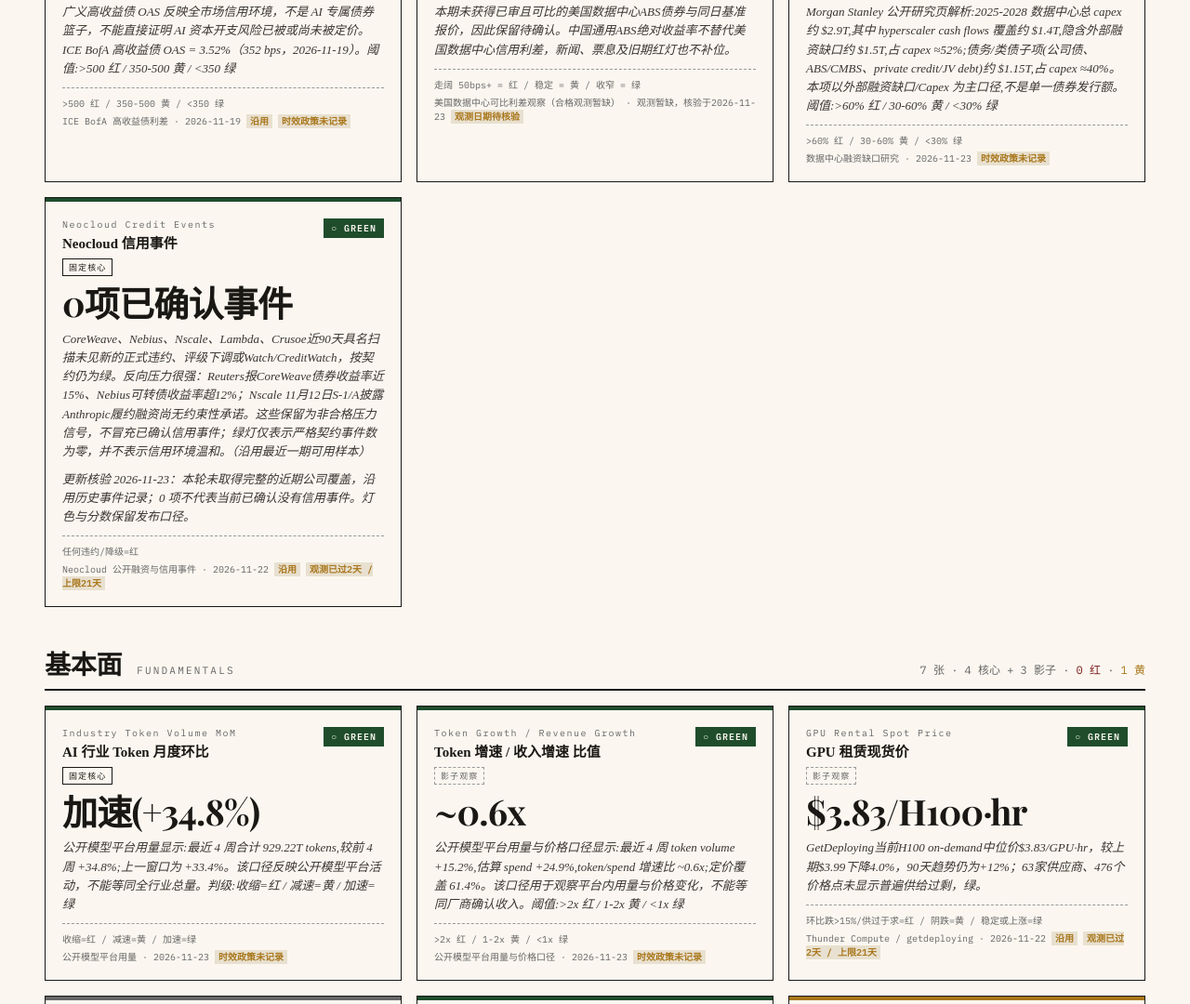
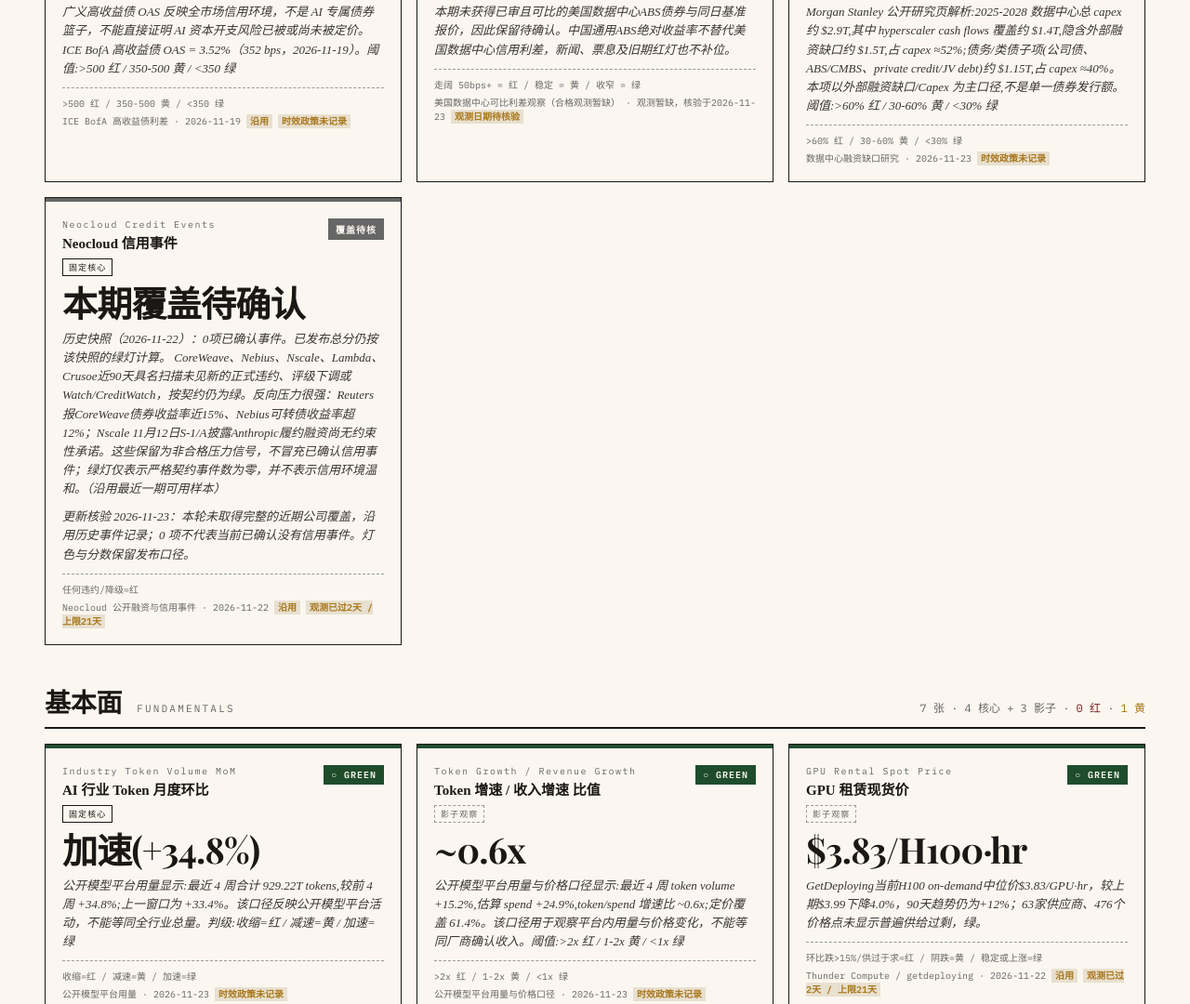
Before and after one commit to ctmaomao/gfrr-edgeone-release, a plain HTML site: page bubble-watch.html in a window 1280 px wide. Shown: the part 5575-6655 px from the top of the page at 93% size. Drawn offline with nearby package versions, Linux system fonts and the light colour scheme; a web font is replaced by a local one.

Commit message:
chore: publish source 4adfb1f7a4d3

```diff
--- a/bubble-watch.html
+++ b/bubble-watch.html
@@ -58,7 +58,7 @@
   }
   .big-number .value.range .bound { display:block; font-size:0.75em; }
   .big-number .range-connector { display:block; font:12px "IBM Plex Mono", monospace; letter-spacing:0; margin:6px 0; }
-  .status-bar.unknown, .badge.unknown { background:var(--muted); }
+  .status-bar.unknown, .badge.unknown, .status-bar.retained-coverage, .badge.retained-coverage { background:var(--muted); }
   .axis-uncertainty { position:absolute; top:0; bottom:0; border:2px solid var(--ink); background:transparent; }
   .big-number .value sup { font-size: 0.4em; vertical-align: super; }
   .big-number .breakdown { font-family: "IBM Plex Mono", monospace; font-size: 12px; margin-top: 12px; opacity: 0.7; line-height: 1.6; }
@@ -442,6 +442,17 @@ function escapeHtml(s) {
   return (s == null ? '' : String(s)).replace(/[&<>"']/g, c => ({'&':'&amp;','<':'&lt;','>':'&gt;','"':'&quot;',"'":'&#39;'}[c]));
 }
 
+function isArrEvidenceGap(item) {
+  return item.id === 'arr_2nd_deriv' && item.status === 'unknown'
+    && item.evidence_gap?.policy === 'arr-observation-eligibility-v1';
+}
+
+function arrIssuerContext(item, issueDate) {
+  // Context only: the SEC filing is not an input to the published ARR series or its freshness.
+  if (!isArrEvidenceGap(item) || !strictEvidenceDate(issueDate) || issueDate < '2026-11-19') return '';
+  return `<div class="note arr-issuer-context"><a href="https://www.sec.gov/Archives/edgar/data/2130357/000162828026074944/anthropicpbc-424b4.htm" target="_blank" rel="noopener noreferrer" style="color:inherit;text-decoration:underline;">Anthropic 招股书</a>：截至 2026-10-31，公司年化收入运行率约 810 亿美元，较 9 月末增加 100 亿美元。该口径含用量费用，不是订阅 ARR 或已确认收入；缺少可比序列，仅供背景参考，不更新本卡评分。</div>`;
+}
+
 function safeHttpsUrl(value) {
   try {
     const url = new URL(String(value || ''));
@@ -612,7 +623,7 @@ function renderWeeklyEditorial(layer, historical = false) {
 }
 
 function statusBadge(status) {
-  const map = { red: '● RED', yellow: '◐ YELLOW', green: '○ GREEN', unknown:'待确认' };
+  const map = { red: '● RED', yellow: '◐ YELLOW', green: '○ GREEN', unknown:'待确认', 'retained-coverage':'覆盖待核' };
   return `<span class="badge ${status}">${map[status] || status}</span>`;
 }
 
@@ -958,20 +969,25 @@ function render(data, editorialStatus = null) {
             ${items.map(ind => {
               const ratioView = nvdaDisplayState(ind);
               const coverageNotice = sourceCoverageNotice(ind);
+              const retainedCredit = ind.id === 'neocloud_credit' && ind.provenance?.mode === 'auto_fallback';
+              const shownStatus = retainedCredit ? 'retained-coverage' : ind.status;
+              const retainedLight = { green: '绿灯', yellow: '黄灯', red: '红灯' }[ind.status] || '待确认';
               const carried = !ind.stale && ind.as_of && data.as_of_date && ind.as_of < data.as_of_date;
               return `
               <article class="indicator${ind.stale || freshness.cards[indicators.indexOf(ind)].status === 'stale' ? ' stale' : ''}">
-                <div class="status-bar ${ind.status}"></div>
+                <div class="status-bar ${shownStatus}"></div>
                 <div class="head">
                   <div>
                     <div class="name-en">${escapeHtml(ind.name_en)}</div>
                     <div class="name-zh">${escapeHtml(ind.name_zh)}</div>
                     <div class="score-role ${ind.score_role === 'shadow' ? 'shadow' : 'core'}">${ind.score_role === 'shadow' ? '影子观察' : '固定核心'}</div>
                   </div>
-                  ${statusBadge(ind.status)}${ratioView ? `<span class="carry-tag">${escapeHtml(ratioView.label)}</span>` : ''}
+                  ${statusBadge(shownStatus)}${ratioView ? `<span class="carry-tag">${escapeHtml(ratioView.label)}</span>` : ''}
                 </div>
-                <div class="number">${escapeHtml(ratioView ? ratioView.value : ind.value_display || ind.value)}</div>
-                <div class="note">${escapeHtml(ratioView ? ratioView.note : ind.note)}</div>
+                <div class="number">${escapeHtml(retainedCredit ? '本期覆盖待确认' : ratioView ? ratioView.value : ind.value_display || ind.value)}</div>
+                <div class="note">${retainedCredit ? `历史快照（${escapeHtml(strictEvidenceDate(ind.as_of) ? ind.as_of : '日期未核实')}）：${escapeHtml(ind.value_display || '未记录')}。已发布总分仍按该快照的${retainedLight}计算。 ` : ''}${escapeHtml(ratioView ? ratioView.note : isArrEvidenceGap(ind)
+                  ? (ind.note || '').replace('自动候选最新里程碑', '自动候选的最新 SaaStr 报道日期为') : ind.note)}</div>
+                ${arrIssuerContext(ind, data.as_of_date)}
                 ${coverageNotice ? `<div class="note source-coverage-notice">${escapeHtml(coverageNotice)}</div>` : ''}
                 <div class="meta">
                   <span>${escapeHtml(ind.threshold_text)}</span>
--- a/edgeone.json
+++ b/edgeone.json
@@ -5,7 +5,7 @@
       "headers": [
         {
           "key": "Content-Security-Policy-Report-Only",
-          "value": "default-src 'none'; script-src 'self' 'sha256-lkJ7Y0qIJbsyXDUcwr9Gzaomgkeryfc/rqx/tTO5kIE=' 'sha256-E1jaIXUgfMhULydFpAMgPh2q3Y8achkPcVIm1SPg6PU='; script-src-attr 'none'; style-src-elem 'self' 'sha256-KFRKo4RjgylirUWL8kVKGGagTfmslaZ8T++iqoarZiM=' 'sha256-Mb8Trv6ZFzELImuMNQ8/+7M+6G1g2eUWqygqyTOLQdk=' 'sha256-sykFNzFBK5dGInWkhCbJWhnM60KzoUYdlWjX3yY1zeM=' 'sha256-zvkFaivv4dzcLoVi5Vd6/d2NYPJn0hzH384OZAxFsPQ=' 'sha256-PN9czRIqIGx0uVJQktJUwMly4xLc5eOQTkCplzglSoI=' https://fonts.googleapis.com; style-src-attr 'unsafe-inline'; font-src https://fonts.gstatic.com; connect-src 'self'; img-src 'self' data:; base-uri 'none'; form-action 'none'; object-src 'none'"
+          "value": "default-src 'none'; script-src 'self' 'sha256-hxa3QFOzk4WMRA0cZ19ANMQSmFDvK0gmViEcuBw3eK8=' 'sha256-E1jaIXUgfMhULydFpAMgPh2q3Y8achkPcVIm1SPg6PU='; script-src-attr 'none'; style-src-elem 'self' 'sha256-gNyKVUGM17Ejo5GV0qupHvwCaxxXafjexHauq9QS5+c=' 'sha256-Mb8Trv6ZFzELImuMNQ8/+7M+6G1g2eUWqygqyTOLQdk=' 'sha256-sykFNzFBK5dGInWkhCbJWhnM60KzoUYdlWjX3yY1zeM=' 'sha256-zvkFaivv4dzcLoVi5Vd6/d2NYPJn0hzH384OZAxFsPQ=' 'sha256-PN9czRIqIGx0uVJQktJUwMly4xLc5eOQTkCplzglSoI=' https://fonts.googleapis.com; style-src-attr 'unsafe-inline'; font-src https://fonts.gstatic.com; connect-src 'self'; img-src 'self' data:; base-uri 'none'; form-action 'none'; object-src 'none'"
         }
       ]
     }
```
